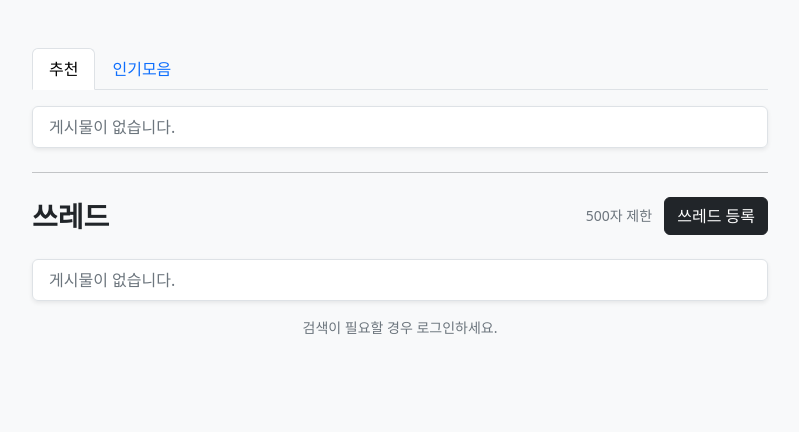
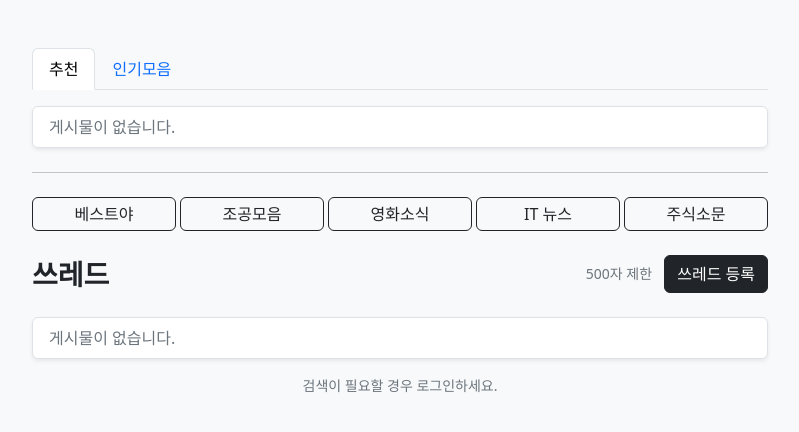
Before and after one commit to nice2jk/secretcodex, a Django app: page /menu3/ in a window 1280 px wide. Shown: the part 110-542 px from the top of the page, without its empty margins (240-1039 px from the left). Run offline with Django 5.2, Linux system fonts and the light colour scheme; data that the repository does not hold is empty.

Commit message:
add menu button

```diff
--- a/board/templates/board/link_list.html
+++ b/board/templates/board/link_list.html
@@ -121,6 +121,14 @@
             </div>
 
             <hr class="my-4">
+
+            <div class="row g-1 mb-4">
+              <div class="col"><a href="/menu6/" class="btn btn-outline-dark w-100 p-1">베스트야</a></div>
+              <div class="col"><a href="/menu7/" class="btn btn-outline-dark w-100 p-1">조공모음</a></div>
+              <div class="col"><a href="/menu8/" class="btn btn-outline-dark w-100 p-1">영화소식</a></div>
+              <div class="col"><a href="/menu9/" class="btn btn-outline-dark w-100 p-1">IT 뉴스</a></div>
+              <div class="col"><a href="/menu10/" class="btn btn-outline-dark w-100 p-1">주식소문</a></div>
+            </div>
 
             <div class="d-flex justify-content-between align-items-center mb-4">
               {% if board_type == 'ai' %}
```
Also changed, not shown: board/templates/board/home.html (+2 -6 lines), board/templates/board/menu4.html (+8 -0 lines), board/templates/board/post_list.html (+8 -0 lines).
